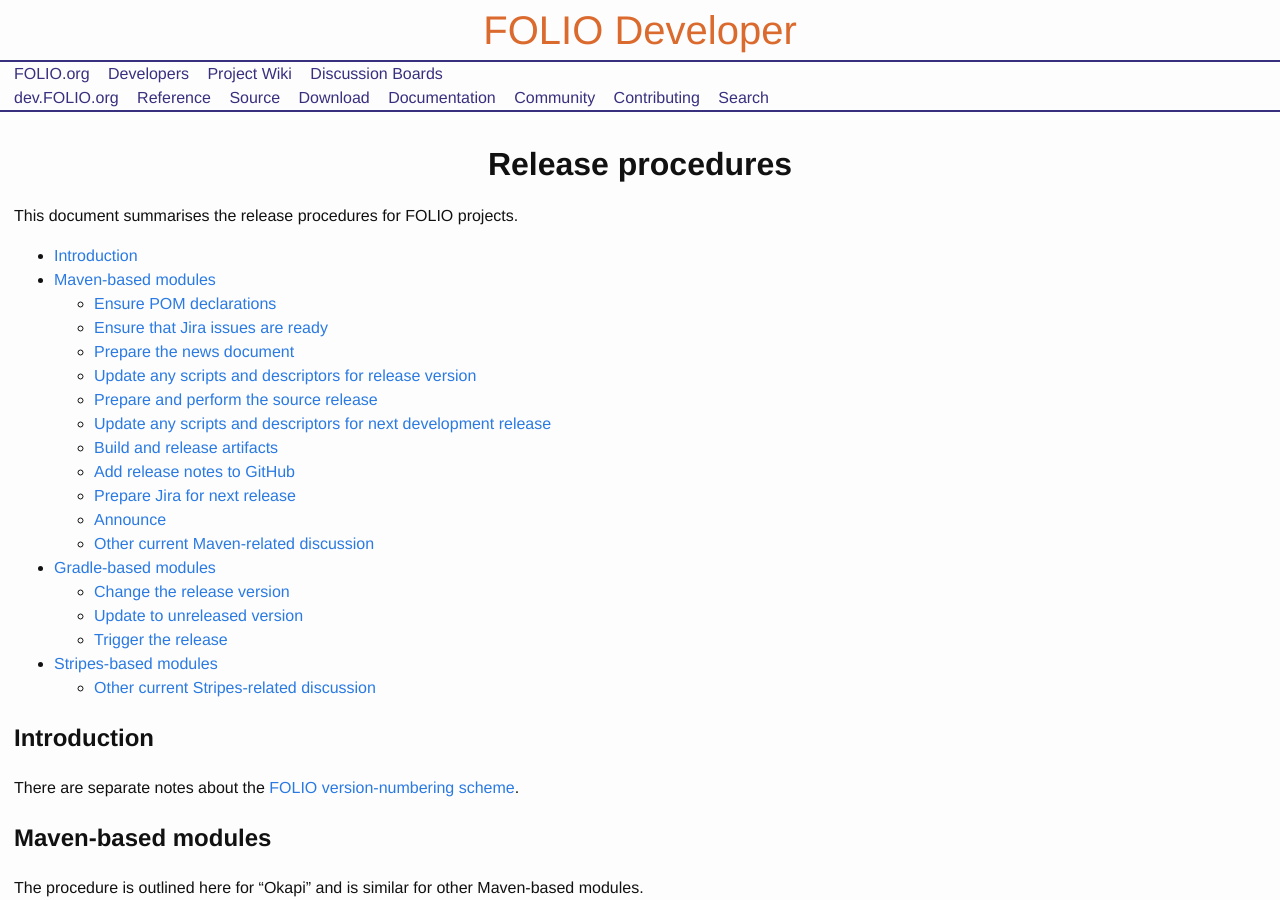
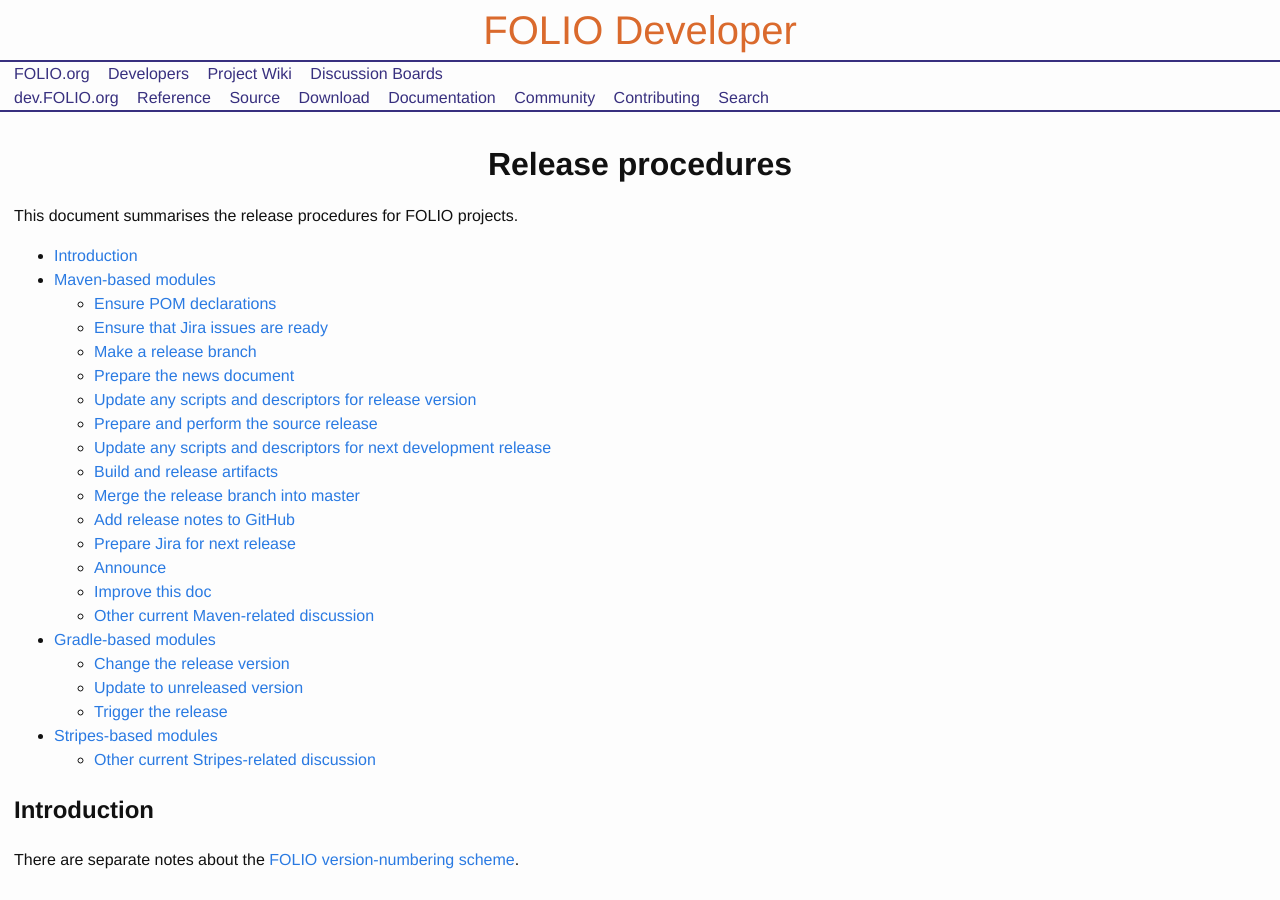
Before and after one commit to folio-org/folio-org.github.io, a Jekyll site: the page built from doc/release-procedures.md, in a window 1280 px wide and 900 px high. Built offline with Jekyll 4.4.1, drawn with Linux system fonts in a browser that asks for light colours; nearby versions of some CDN libraries.

Commit message:
Update the ToC for release-procedures

```diff
--- a/doc/release-procedures.md
+++ b/doc/release-procedures.md
@@ -10,14 +10,17 @@
 * [Maven-based modules](#maven-based-modules)
     * [Ensure POM declarations](#ensure-pom-declarations)
     * [Ensure that Jira issues are ready](#ensure-that-jira-issues-are-ready)
+    * [Make a release branch](#make-a-release-branch)
     * [Prepare the news document](#prepare-the-news-document)
     * [Update any scripts and descriptors for release version](#update-any-scripts-and-descriptors-for-release-version)
     * [Prepare and perform the source release](#prepare-and-perform-the-source-release)
     * [Update any scripts and descriptors for next development release](#update-any-scripts-and-descriptors-for-next-development-release)
     * [Build and release artifacts](#build-and-release-artifacts)
+    * [Merge the release branch into master](#merge-the-release-branch-into-master)
     * [Add release notes to GitHub](#add-release-notes-to-github)
     * [Prepare Jira for next release](#prepare-jira-for-next-release)
     * [Announce](#announce)
+    * [Improve this doc](#improve-this-doc)
     * [Other current Maven-related discussion](#other-current-maven-related-discussion)
 * [Gradle-based modules](#gradle-based-modules)
     * [Change the release version](#change-the-release-version)
```
